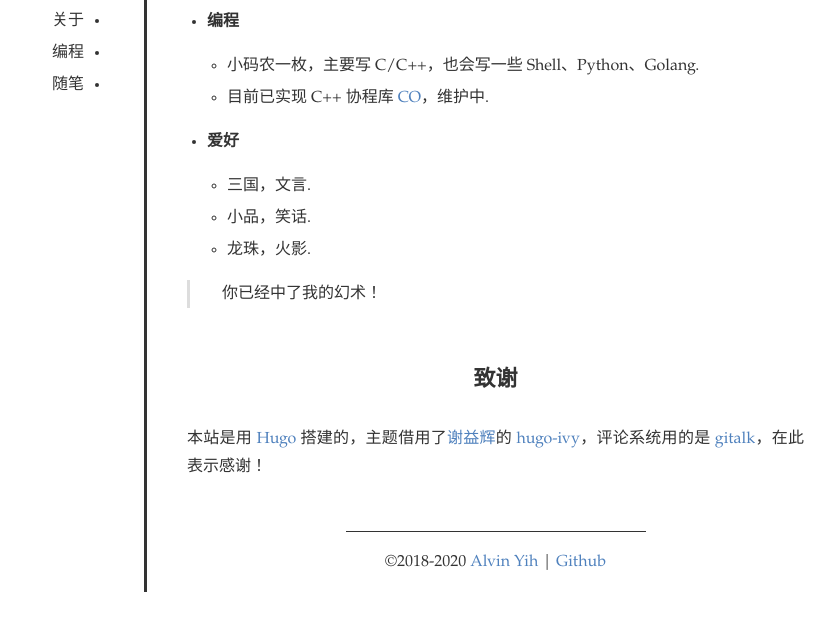
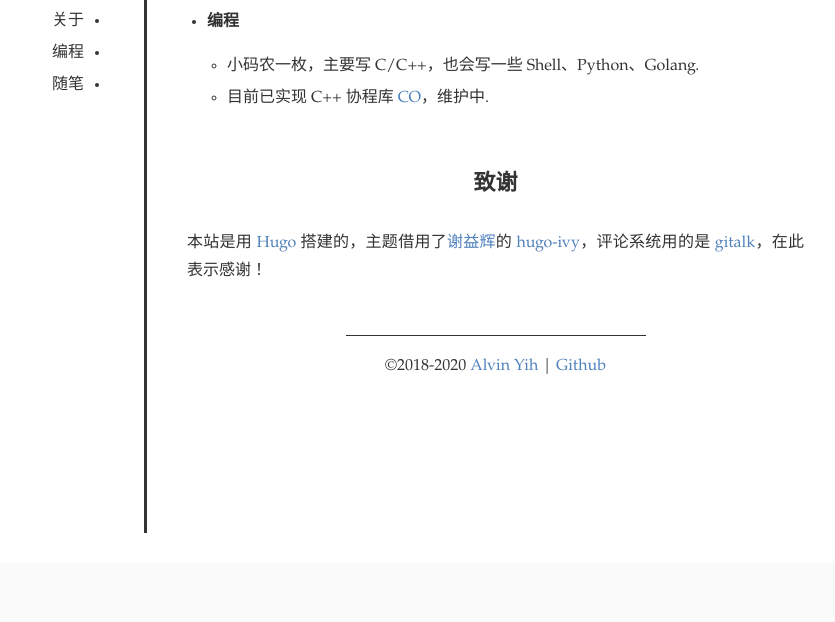
Before and after one commit to idealvin/idealvin.github.io, a plain HTML site: page about/index.html in a window 1280 px wide. Shown: the part 237-859 px from the top of the page, without its empty margins (276-1111 px from the left). After the commit the page ends 800 px from the top, so only its background shows below. Drawn offline with Linux system fonts and the light colour scheme.

Commit message:
up about

```diff
--- a/about/index.html
+++ b/about/index.html
@@ -16,13 +16,9 @@
 
 
       <meta property="description" content="编程
-[&amp;hellip;] 爱好
-[&amp;hellip;] 你已经中了我的幻术！
 [&amp;hellip;] 本站是用 Hugo 搭建的，主题借用了谢益辉的 hugo-ivy，评论系统用的是 gitalk，在此表示感谢！
 ">
       <meta property="og:description" content="编程
-[&amp;hellip;] 爱好
-[&amp;hellip;] 你已经中了我的幻术！
 [&amp;hellip;] 本站是用 Hugo 搭建的，主题借用了谢益辉的 hugo-ivy，评论系统用的是 gitalk，在此表示感谢！
 ">
 
@@ -105,19 +101,7 @@
 <li>小码农一枚，主要写 C/C++，也会写一些 Shell、Python、Golang.</li>
 <li>目前已实现 C++ 协程库 <a href="https://github.com/idealvin/co">CO</a>，维护中.</li>
 </ul></li>
-
-<li><p><strong>爱好</strong></p>
-
-<ul>
-<li>三国，文言.</li>
-<li>小品，笑话.</li>
-<li>龙珠，火影.</li>
-</ul></li>
 </ul>
-
-<blockquote>
-<p>你已经中了我的幻术！</p>
-</blockquote>
 
 <h2 id="致谢">致谢</h2>
 
```
